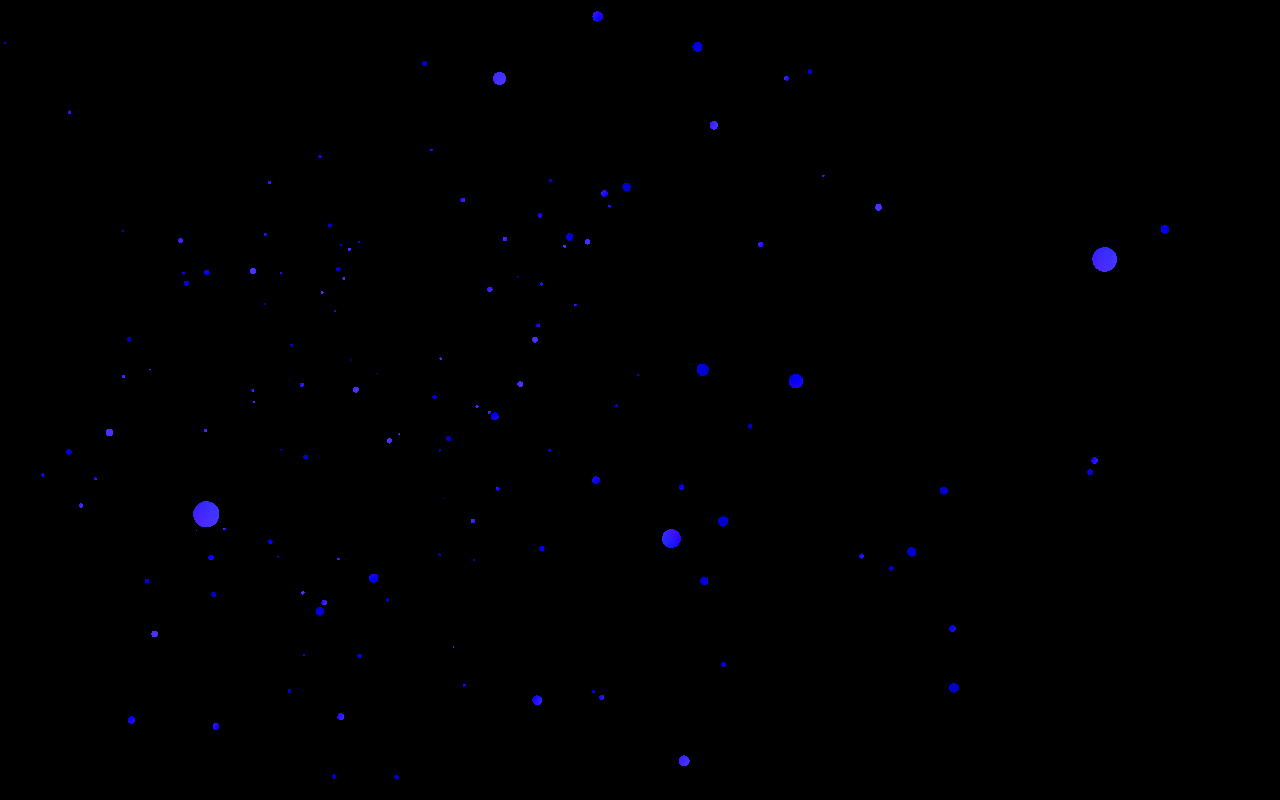
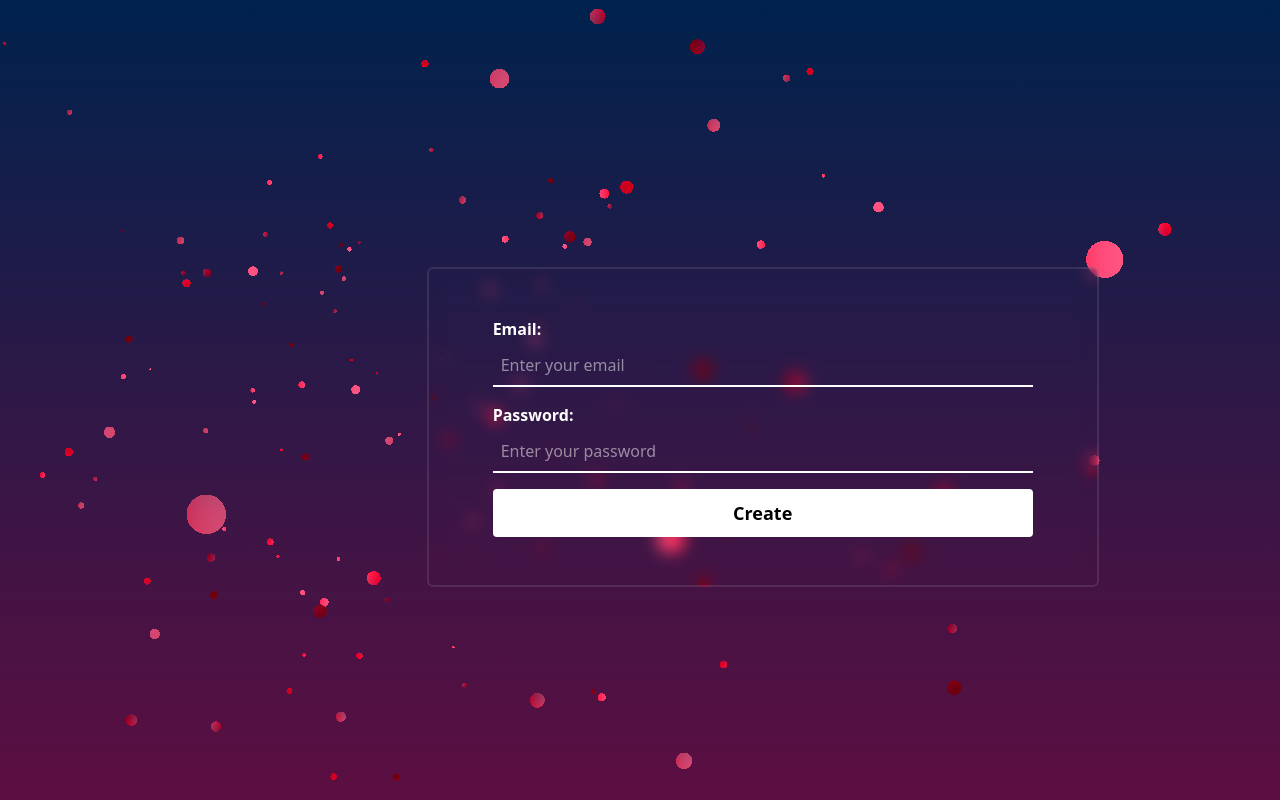
Before and after one commit to Marek-Kosmowski/nextjs-user-authentication, a Next.js app: page / in a window 1280 px wide. Built offline with nearby package versions, Linux system fonts and the light colour scheme.

Commit message:
Add styles to AuthForm component

```diff
--- a/app/globals.css
+++ b/app/globals.css
@@ -25,5 +25,5 @@ body {
 
 body {
   height: 100vh;
-  background: black;
+  background: linear-gradient(#00224d, #5d0e41);
 }
--- a/app/layout.js
+++ b/app/layout.js
@@ -11,8 +11,8 @@ export default function RootLayout({ children }) {
   return (
     <html lang='en'>
       <body>
+        {children}
         <PageBackground />
-        {children}
       </body>
     </html>
   );
--- a/components/auth-form.js
+++ b/components/auth-form.js
@@ -1,18 +1,45 @@
 import Image from 'next/image';
 
 export default function AuthForm() {
-  <form>
+  return (
+    <form className='py-12 px-16 w-5/6 max-w-2xl rounded-md  fixed z-1 top-1/3 left-1/3 backdrop-blur-sm border-2 border-[rgba(255,255,255,0.1)]'>
       <div>{/* <Image /> */}</div>
       <p>
-      <label htmlFor='email'>Email:</label>
-      <input type='email' name='email' id='email' />
+        <label
+          className='block mb-1 font-bold text-white
+'
+          htmlFor='email'
+        >
+          Email:
+        </label>
+        <input
+          className='w-full mb-4 p-2 text-white border-b-2 border-white focus:outline-none'
+          type='email'
+          name='email'
+          id='email'
+          placeholder='Enter your email'
+        />
       </p>
       <p>
-      <label htmlFor='password'>Password:</label>
-      <input type='password' name='password' id='password' />
+        <label className='block mb-1 font-bold text-white' htmlFor='password'>
+          Password:
+        </label>
+        <input
+          className='w-full mb-4 p-2 text-white border-b-2 border-white focus:outline-none'
+          type='password'
+          name='password'
+          id='password'
+          placeholder='Enter your password'
+        />
       </p>
       <p>
-      <button type='submit'>Create</button>
+        <button
+          className='w-full cursor-pointer pt-2 pb-2 pr-6 pl-6  bg-white text-black font-bold py-3 px-3 rounded-sm text-lg border-2 border-transparent'
+          type='submit'
+        >
+          Create
+        </button>
       </p>
-  </form>;
+    </form>
+  );
 }
--- a/components/background.js
+++ b/components/background.js
@@ -4,11 +4,11 @@ export function PageBackground() {
   return (
     <div style={{ width: '100%', height: '100%', position: 'relative' }}>
       <Particles
-        particleColors={['#1500ff', '#1500ff']}
+        particleColors={['#FF204E', '#A0153E']}
         particleCount={300}
         particleSpread={10}
         speed={0.1}
-        particleBaseSize={200}
+        particleBaseSize={300}
         moveParticlesOnHover={false}
         alphaParticles={false}
         disableRotation={false}
```
Lines whose indentation alone changed are shown as unchanged.
